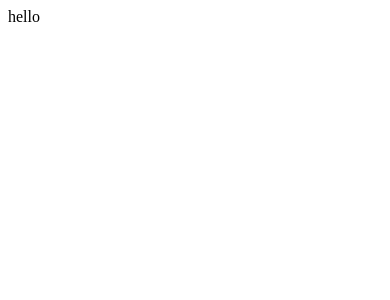
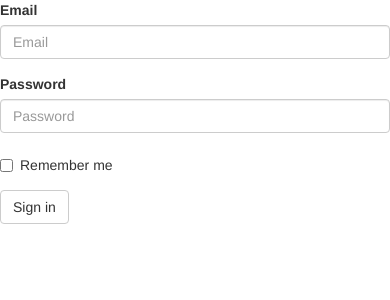
Before and after one commit to caihan86/imei, a Django app: page /imei/index/ in a window 390 px wide. Before the commit the part shown is almost empty. Shown: the top 300 px of the page. Run offline with Django 3.2, Linux system fonts and the light colour scheme; some libraries are stand-ins or nearby versions.

Commit message:
新增base页面和login页面

```diff
--- a/app/urls.py
+++ b/app/urls.py
@@ -4,4 +4,5 @@ from app import views
 
 urlpatterns = [
     path('index/', views.index),
+    path('login/', views.login),
 ]
--- a/app/views.py
+++ b/app/views.py
@@ -3,4 +3,8 @@ from django.shortcuts import render
 
 # Create your views here.
 def index(request):
-    return HttpResponse("hello")
+    return render(request, 'login.html')
+
+
+def login(request):
+    return HttpResponse()
--- a/templates/base.html
+++ b/templates/base.html
@@ -1,8 +1,10 @@
+{% load static %}
 <!DOCTYPE html>
 <html lang="en">
 <head>
     <meta charset="UTF-8">
     <title>{{ title }}</title>
+    <link rel="stylesheet" href="{% static 'css/bootstrap.css' %}">
     {% block ext_css %}
     {% endblock %}
 </head>
@@ -18,7 +20,8 @@
 {% block footer %}
 
 {% endblock %}
-
+<script language="JavaScript" src="{% static 'js/bootstrap.js' %}"></script>
+<script language="JavaScript" src="{% static 'js/jquery-1.9.1.js' %}"></script>
 {% block ext_js %}
 
 {% endblock %}
--- /dev/null
+++ b/templates/login.html
@@ -0,0 +1,37 @@
+{% extends 'base.html' %}
+{% load static %}
+{% block ext_css %}
+    {{ block.super }}
+{% endblock %}
+{% block content %}
+    {{ block.super }}
+    <form class="form-horizontal">
+        <div class="form-group">
+            <label for="inputEmail3" class="col-sm-2 control-label">Email</label>
+            <div class="col-sm-10">
+                <input type="email" class="form-control" id="inputEmail3" placeholder="Email">
+            </div>
+        </div>
+        <div class="form-group">
+            <label for="inputPassword3" class="col-sm-2 control-label">Password</label>
+            <div class="col-sm-10">
+                <input type="password" class="form-control" id="inputPassword3" placeholder="Password">
+            </div>
+        </div>
+        <div class="form-group">
+            <div class="col-sm-offset-2 col-sm-10">
+                <div class="checkbox">
+                    <label>
+                        <input type="checkbox"> Remember me
+                    </label>
+                </div>
+            </div>
+        </div>
+        <div class="form-group">
+            <div class="col-sm-offset-2 col-sm-10">
+                <button type="submit" class="btn btn-default">Sign in</button>
+            </div>
+        </div>
+    </form>
+
+{% endblock %}
```
